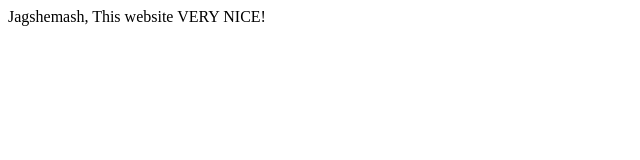
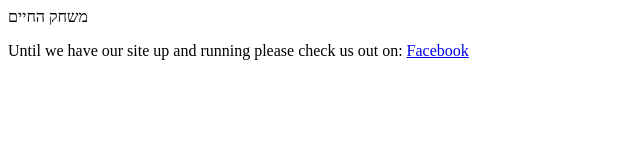
Before and after one commit to mischakhachayim/mischakhachayim.github.io, a plain HTML site: page index.html in a window 1280 px wide. Shown: the whole page, without its empty margins (0-640 px from the left). Drawn offline with Linux system fonts and the light colour scheme.

Commit message:
Update index.html

```diff
--- a/index.html
+++ b/index.html
@@ -4,6 +4,7 @@
         <title>משחק החיים</title>
     </head>
     <body>
-Jagshemash, This website VERY NICE!
+        <b></b>משחק החיים
+        <p>Until we have our site up and running please check us out on: <a href="https://www.facebook.com/%D7%9E%D7%A9%D7%97%D7%A7-%D7%94%D7%97%D7%99%D7%99%D7%9D-%D7%94%D7%93%D7%A8%D7%9B%D7%AA-%D7%94%D7%95%D7%A8%D7%99%D7%9D-%D7%95%D7%99%D7%99%D7%A2%D7%95%D7%A5-%D7%9E%D7%A9%D7%A4%D7%97%D7%AA%D7%99-106615107876349">Facebook</a></p>
     </body>
 </html>
```
